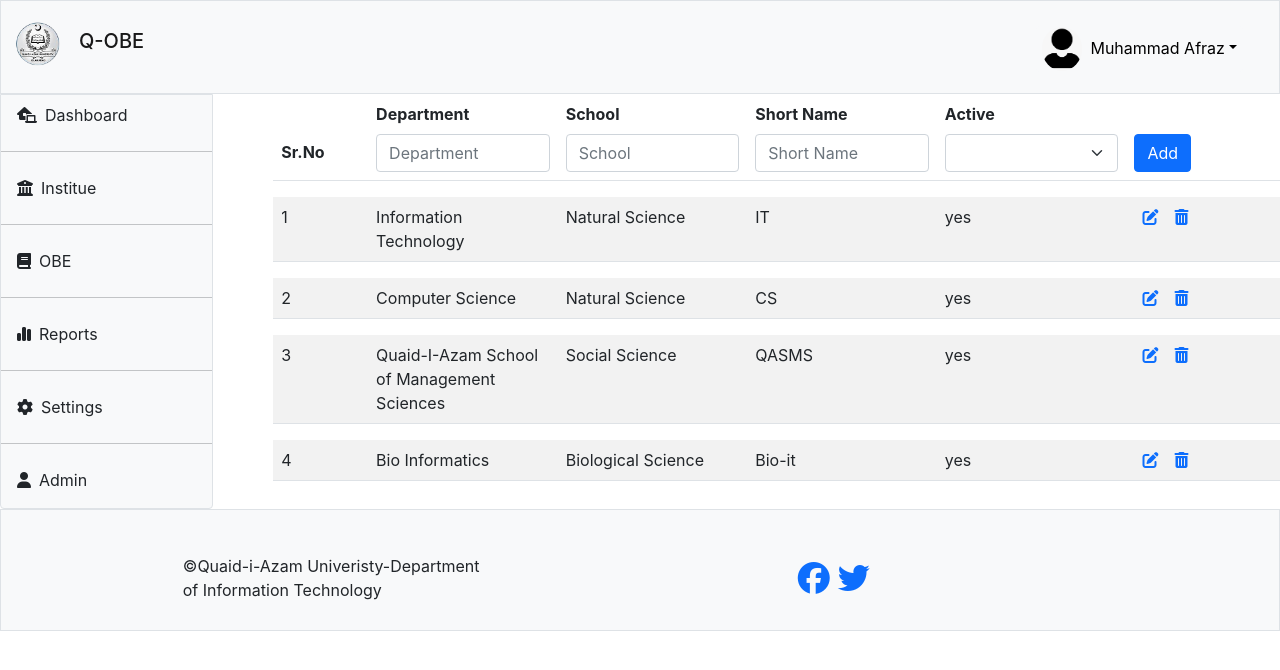
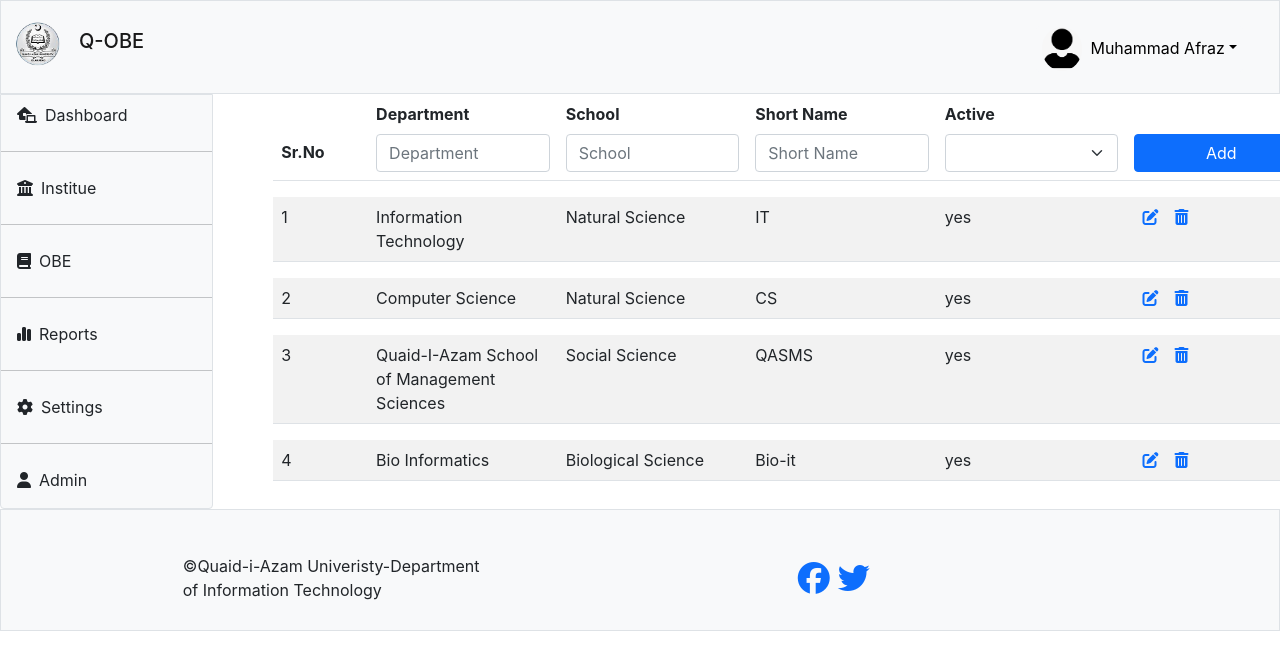
Before and after one commit to GroupOrg-QAU/obe-frontend, a React (Create React App) app: page / in a window 1280 px wide. Shown: the top 670 px of the page. Built offline with nearby package versions, Linux system fonts and the light colour scheme.

Commit message:
table rows settings

```diff
--- a/src/Pages/DepartForm.js
+++ b/src/Pages/DepartForm.js
@@ -61,7 +61,7 @@ export default function DepartForm() {
               </div>
             </th>
             <th className="col-2">
-              <button className="btn btn-primary">Add</button>
+              <button className="btn btn-primary col-12">Add</button>
             </th>
           </tr>
         </thead>
--- a/src/Pages/Department.js
+++ b/src/Pages/Department.js
@@ -61,7 +61,7 @@ export default function Department() {
               </div>
             </th>
             <th scope="col">
-              <button className="btn btn-primary">Add</button>
+              <button className="btn btn-primary ">nnn</button>
             </th>
           </tr>
         </thead>
```
